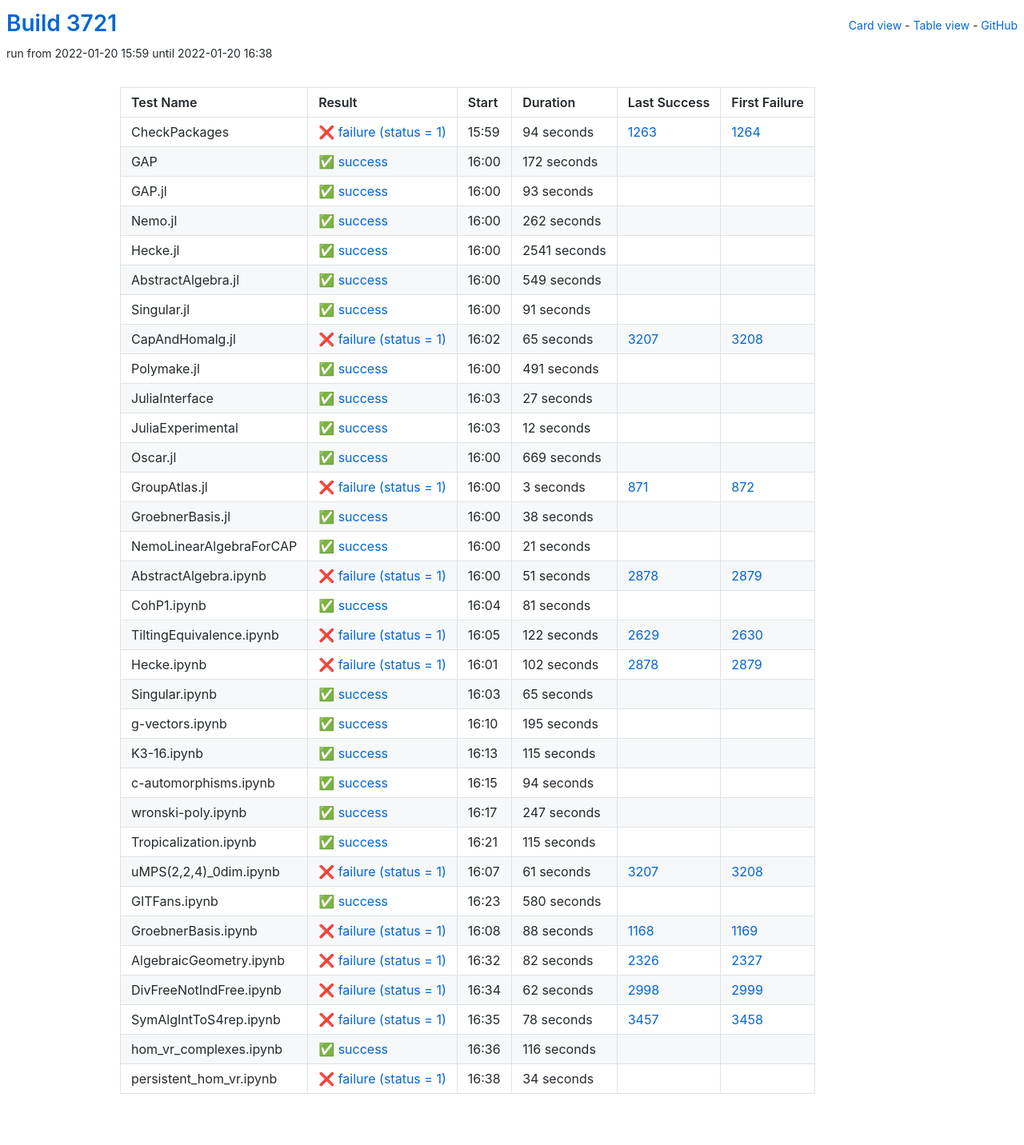
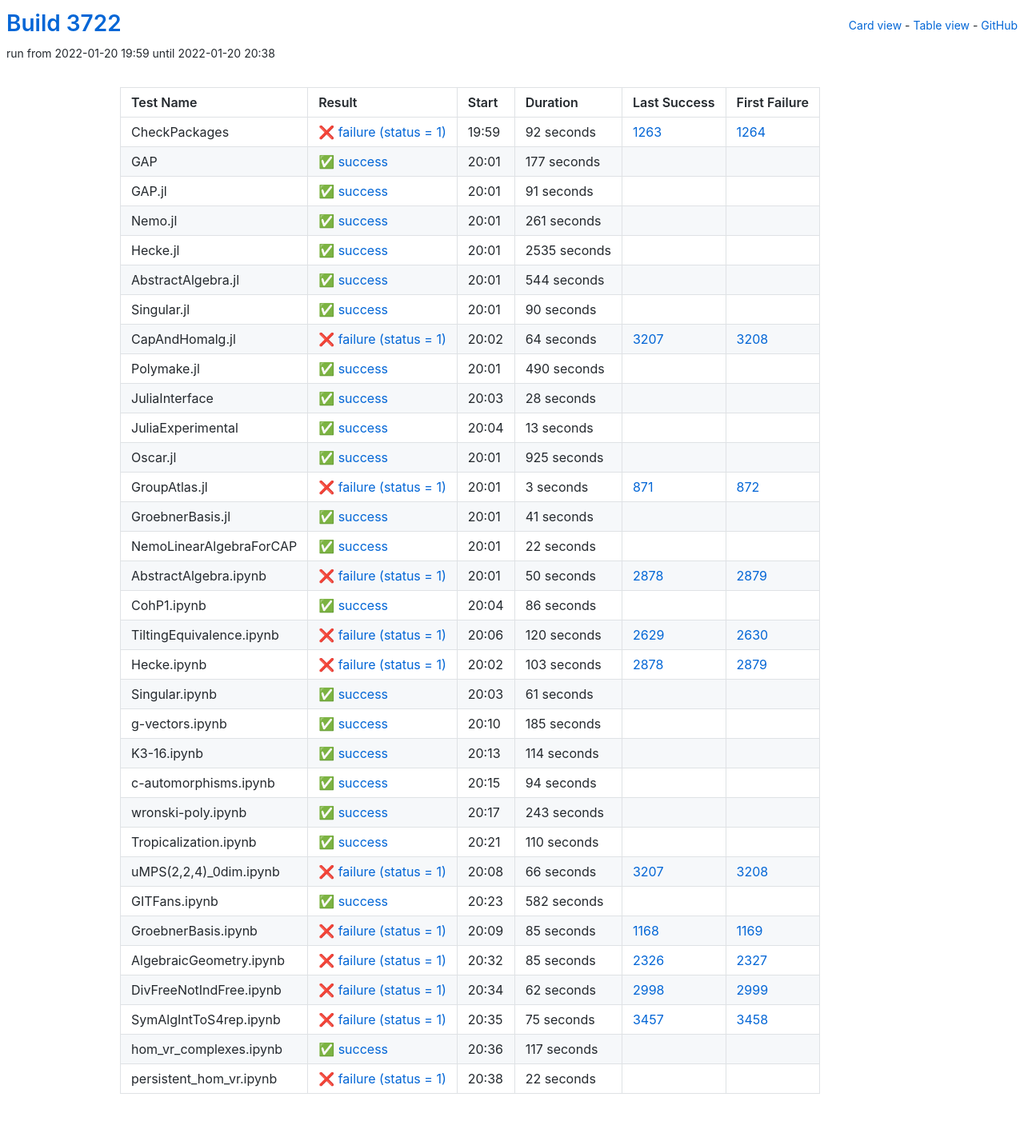
Before and after one commit to oscar-system/oscar-ci-status-stable, a Jekyll site: the page built from table.html, in a window 1280 px wide. Shown: the whole page at 80% size. Built offline with Jekyll 4.4.1, drawn with Linux system fonts in a browser that asks for light colours.

Commit message:
Build #3722

```diff
--- a/_data/ci.yml
+++ b/_data/ci.yml
@@ -1,6 +1,6 @@
 ---
-build: 3721
-build_url: https://oscarci.mathematik.uni-kl.de/job/oscar-stable/3721/
+build: 3722
+build_url: https://oscarci.mathematik.uni-kl.de/job/oscar-stable/3722/
 job: oscar-stable
 organization: oscar-system
 repo: oscar-ci-status-stable
@@ -8,80 +8,32 @@ repourl: https://github.com/oscar-system/oscar-ci-status-stable
 tests:
 - name: CheckPackages
   id: checkpackages
-  log: https://oscarci.mathematik.uni-kl.de/job/oscar-stable/3721/artifact/logs/build-3721/CheckPackages.log
-  start: 2022-01-20 15:59
+  log: https://oscarci.mathematik.uni-kl.de/job/oscar-stable/3722/artifact/logs/build-3722/CheckPackages.log
+  start: 2022-01-20 19:59
   success: false
   exitcode: 1
   status: failure
-  duration: 94
+  duration: 92
   last_success: 1263
   last_success_url: https://oscarci.mathematik.uni-kl.de/job/oscar-stable/1263/
   first_failure: 1264
   first_failure_url: https://oscarci.mathematik.uni-kl.de/job/oscar-stable/1264/
 - name: GAP
   id: gap
-  log: https://oscarci.mathematik.uni-kl.de/job/oscar-stable/3721/artifact/logs/build-3721/GAP.log
-  start: 2022-01-20 16:00
+  log: https://oscarci.mathematik.uni-kl.de/job/oscar-stable/3722/artifact/logs/build-3722/GAP.log
+  start: 2022-01-20 20:01
   success: true
   exitcode: 0
   status: success
-  duration: 172
+  duration: 177
   last_success: false
   last_success_url:
   first_failure: false
   first_failure_url:
 - name: GAP.jl
   id: gap-jl
-  log: https://oscarci.mathematik.uni-kl.de/job/oscar-stable/3721/artifact/logs/build-3721/GAP.jl.log
-  start: 2022-01-20 16:00
-  success: true
-  exitcode: 0
-  status: success
-  duration: 93
-  last_success: false
-  last_success_url:
-  first_failure: false
-  first_failure_url:
-- name: Nemo.jl
-  id: nemo-jl
-  log: https://oscarci.mathematik.uni-kl.de/job/oscar-stable/3721/artifact/logs/build-3721/Nemo.jl.log
-  start: 2022-01-20 16:00
-  success: true
-  exitcode: 0
-  status: success
-  duration: 262
-  last_success: false
-  last_success_url:
-  first_failure: false
-  first_failure_url:
-- name: Hecke.jl
-  id: hecke-jl
-  log: https://oscarci.mathematik.uni-kl.de/job/oscar-stable/3721/artifact/logs/build-3721/Hecke.jl.log
-  start: 2022-01-20 16:00
-  success: true
-  exitcode: 0
-  status: success
-  duration: 2541
-  last_success: false
-  last_success_url:
-  first_failure: false
-  first_failure_url:
-- name: AbstractAlgebra.jl
-  id: abstractalgebra-jl
-  log: https://oscarci.mathematik.uni-kl.de/job/oscar-stable/3721/artifact/logs/build-3721/AbstractAlgebra.jl.log
-  start: 2022-01-20 16:00
-  success: true
-  exitcode: 0
-  status: success
-  duration: 549
-  last_success: false
-  last_success_url:
-  first_failure: false
-  first_failure_url:
-- name: Singular.jl
-  id: singular-jl
-  log: https://oscarci.mathematik.uni-kl.de/job/oscar-stable/3721/artifact/logs/build-3721/Singular.jl.log
-  start: 2022-01-20 16:00
+  log: https://oscarci.mathematik.uni-kl.de/job/oscar-stable/3722/artifact/logs/build-3722/GAP.jl.log
+  start: 2022-01-20 20:01
   success: true
   exitcode: 0
   status: success
@@ -90,70 +42,118 @@ tests:
   last_success_url:
   first_failure: false
   first_failure_url:
+- name: Nemo.jl
+  id: nemo-jl
+  log: https://oscarci.mathematik.uni-kl.de/job/oscar-stable/3722/artifact/logs/build-3722/Nemo.jl.log
+  start: 2022-01-20 20:01
+  success: true
+  exitcode: 0
+  status: success
+  duration: 261
+  last_success: false
+  last_success_url:
+  first_failure: false
+  first_failure_url:
+- name: Hecke.jl
+  id: hecke-jl
+  log: https://oscarci.mathematik.uni-kl.de/job/oscar-stable/3722/artifact/logs/build-3722/Hecke.jl.log
+  start: 2022-01-20 20:01
+  success: true
+  exitcode: 0
+  status: success
+  duration: 2535
+  last_success: false
+  last_success_url:
+  first_failure: false
+  first_failure_url:
+- name: AbstractAlgebra.jl
+  id: abstractalgebra-jl
+  log: https://oscarci.mathematik.uni-kl.de/job/oscar-stable/3722/artifact/logs/build-3722/AbstractAlgebra.jl.log
+  start: 2022-01-20 20:01
+  success: true
+  exitcode: 0
+  status: success
+  duration: 544
+  last_success: false
+  last_success_url:
+  first_failure: false
+  first_failure_url:
+- name: Singular.jl
+  id: singular-jl
+  log: https://oscarci.mathematik.uni-kl.de/job/oscar-stable/3722/artifact/logs/build-3722/Singular.jl.log
+  start: 2022-01-20 20:01
+  success: true
+  exitcode: 0
+  status: success
+  duration: 90
+  last_success: false
+  last_success_url:
+  first_failure: false
+  first_failure_url:
 - name: CapAndHomalg.jl
   id: capandhomalg-jl
-  log: https://oscarci.mathematik.uni-kl.de/job/oscar-stable/3721/artifact/logs/build-3721/CapAndHomalg.jl.log
-  start: 2022-01-20 16:02
+  log: https://oscarci.mathematik.uni-kl.de/job/oscar-stable/3722/artifact/logs/build-3722/CapAndHomalg.jl.log
+  start: 2022-01-20 20:02
   success: false
   exitcode: 1
   status: failure
-  duration: 65
+  duration: 64
   last_success: 3207
   last_success_url: https://oscarci.mathematik.uni-kl.de/job/oscar-stable/3207/
   first_failure: 3208
   first_failure_url: https://oscarci.mathematik.uni-kl.de/job/oscar-stable/3208/
 - name: Polymake.jl
   id: polymake-jl
-  log: https://oscarci.mathematik.uni-kl.de/job/oscar-stable/3721/artifact/logs/build-3721/Polymake.jl.log
-  start: 2022-01-20 16:00
+  log: https://oscarci.mathematik.uni-kl.de/job/oscar-stable/3722/artifact/logs/build-3722/Polymake.jl.log
+  start: 2022-01-20 20:01
   success: true
   exitcode: 0
   status: success
-  duration: 491
+  duration: 490
   last_success: false
   last_success_url:
   first_failure: false
   first_failure_url:
 - name: JuliaInterface
   id: juliainterface
-  log: https://oscarci.mathematik.uni-kl.de/job/oscar-stable/3721/artifact/logs/build-3721/JuliaInterface.log
-  start: 2022-01-20 16:03
+  log: https://oscarci.mathematik.uni-kl.de/job/oscar-stable/3722/artifact/logs/build-3722/JuliaInterface.log
+  start: 2022-01-20 20:03
   success: true
   exitcode: 0
   status: success
-  duration: 27
+  duration: 28
   last_success: false
   last_success_url:
   first_failure: false
   first_failure_url:
 - name: JuliaExperimental
   id: juliaexperimental
-  log: https://oscarci.mathematik.uni-kl.de/job/oscar-stable/3721/artifact/logs/build-3721/JuliaExperimental.log
-  start: 2022-01-20 16:03
+  log: https://oscarci.mathematik.uni-kl.de/job/oscar-stable/3722/artifact/logs/build-3722/JuliaExperimental.log
+  start: 2022-01-20 20:04
   success: true
   exitcode: 0
   status: success
-  duration: 12
+  duration: 13
   last_success: false
   last_success_url:
   first_failure: false
   first_failure_url:
 - name: Oscar.jl
   id: oscar-jl
-  log: https://oscarci.mathematik.uni-kl.de/job/oscar-stable/3721/artifact/logs/build-3721/Oscar.jl.log
-  start: 2022-01-20 16:00
+  log: https://oscarci.mathematik.uni-kl.de/job/oscar-stable/3722/artifact/logs/build-3722/Oscar.jl.log
+  start: 2022-01-20 20:01
   success: true
   exitcode: 0
   status: success
-  duration: 669
+  duration: 925
   last_success: false
   last_success_url:
   first_failure: false
   first_failure_url:
 - name: GroupAtlas.jl
   id: groupatlas-jl
-  log: https://oscarci.mathematik.uni-kl.de/job/oscar-stable/3721/artifact/logs/build-3721/GroupAtlas.jl.log
-  start: 2022-01-20 16:00
+  log: https://oscarci.mathematik.uni-kl.de/job/oscar-stable/3722/artifact/logs/build-3722/GroupAtlas.jl.log
+  start: 2022-01-20 20:01
   success: false
   exitcode: 1
   status: failure
@@ -164,116 +164,116 @@ tests:
   first_failure_url: https://oscarci.mathematik.uni-kl.de/job/oscar-stable/872/
 - name: GroebnerBasis.jl
   id: groebnerbasis-jl
-  log: https://oscarci.mathematik.uni-kl.de/job/oscar-stable/3721/artifact/logs/build-3721/GroebnerBasis.jl.log
-  start: 2022-01-20 16:00
+  log: https://oscarci.mathematik.uni-kl.de/job/oscar-stable/3722/artifact/logs/build-3722/GroebnerBasis.jl.log
+  start: 2022-01-20 20:01
   success: true
   exitcode: 0
   status: success
-  duration: 38
+  duration: 41
   last_success: false
   last_success_url:
   first_failure: false
   first_failure_url:
 - name: NemoLinearAlgebraForCAP
   id: nemolinearalgebraforcap
-  log: https://oscarci.mathematik.uni-kl.de/job/oscar-stable/3721/artifact/logs/build-3721/NemoLinearAlgebraForCAP.log
-  start: 2022-01-20 16:00
+  log: https://oscarci.mathematik.uni-kl.de/job/oscar-stable/3722/artifact/logs/build-3722/NemoLinearAlgebraForCAP.log
+  start: 2022-01-20 20:01
   success: true
   exitcode: 0
   status: success
-  duration: 21
+  duration: 22
   last_success: false
   last_success_url:
   first_failure: false
   first_failure_url:
 - name: AbstractAlgebra.ipynb
   id: abstractalgebra-ipynb
-  log: https://oscarci.mathematik.uni-kl.de/job/oscar-stable/3721/artifact/logs/build-3721/AbstractAlgebra.ipynb.log
-  start: 2022-01-20 16:00
+  log: https://oscarci.mathematik.uni-kl.de/job/oscar-stable/3722/artifact/logs/build-3722/AbstractAlgebra.ipynb.log
+  start: 2022-01-20 20:01
   success: false
   exitcode: 1
   status: failure
-  duration: 51
+  duration: 50
   last_success: 2878
   last_success_url: https://oscarci.mathematik.uni-kl.de/job/oscar-stable/2878/
   first_failure: 2879
   first_failure_url: https://oscarci.mathematik.uni-kl.de/job/oscar-stable/2879/
 - name: CohP1.ipynb
   id: cohp1-ipynb
-  log: https://oscarci.mathematik.uni-kl.de/job/oscar-stable/3721/artifact/logs/build-3721/CohP1.ipynb.log
-  start: 2022-01-20 16:04
+  log: https://oscarci.mathematik.uni-kl.de/job/oscar-stable/3722/artifact/logs/build-3722/CohP1.ipynb.log
+  start: 2022-01-20 20:04
   success: true
   exitcode: 0
   status: success
-  duration: 81
+  duration: 86
   last_success: false
   last_success_url:
   first_failure: false
   first_failure_url:
 - name: TiltingEquivalence.ipynb
   id: tiltingequivalence-ipynb
-  log: https://oscarci.mathematik.uni-kl.de/job/oscar-stable/3721/artifact/logs/build-3721/TiltingEquivalence.ipynb.log
-  start: 2022-01-20 16:05
+  log: https://oscarci.mathematik.uni-kl.de/job/oscar-stable/3722/artifact/logs/build-3722/TiltingEquivalence.ipynb.log
+  start: 2022-01-20 20:06
   success: false
   exitcode: 1
   status: failure
-  duration: 122
+  duration: 120
   last_success: 2629
   last_success_url: https://oscarci.mathematik.uni-kl.de/job/oscar-stable/2629/
   first_failure: 2630
   first_failure_url: https://oscarci.mathematik.uni-kl.de/job/oscar-stable/2630/
 - name: Hecke.ipynb
   id: hecke-ipynb
-  log: https://oscarci.mathematik.uni-kl.de/job/oscar-stable/3721/artifact/logs/build-3721/Hecke.ipynb.log
-  start: 2022-01-20 16:01
+  log: https://oscarci.mathematik.uni-kl.de/job/oscar-stable/3722/artifact/logs/build-3722/Hecke.ipynb.log
+  start: 2022-01-20 20:02
   success: false
   exitcode: 1
   status: failure
-  duration: 102
+  duration: 103
   last_success: 2878
   last_success_url: https://oscarci.mathematik.uni-kl.de/job/oscar-stable/2878/
   first_failure: 2879
   first_failure_url: https://oscarci.mathematik.uni-kl.de/job/oscar-stable/2879/
 - name: Singular.ipynb
   id: singular-ipynb
-  log: https://oscarci.mathematik.uni-kl.de/job/oscar-stable/3721/artifact/logs/build-3721/Singular.ipynb.log
-  start: 2022-01-20 16:03
+  log: https://oscarci.mathematik.uni-kl.de/job/oscar-stable/3722/artifact/logs/build-3722/Singular.ipynb.log
+  start: 2022-01-20 20:03
   success: true
   exitcode: 0
   status: success
-  duration: 65
+  duration: 61
   last_success: false
   last_success_url:
   first_failure: false
   first_failure_url:
 - name: g-vectors.ipynb
   id: g-vectors-ipynb
-  log: https://oscarci.mathematik.uni-kl.de/job/oscar-stable/3721/artifact/logs/build-3721/g-vectors.ipynb.log
-  start: 2022-01-20 16:10
+  log: https://oscarci.mathematik.uni-kl.de/job/oscar-stable/3722/artifact/logs/build-3722/g-vectors.ipynb.log
+  start: 2022-01-20 20:10
   success: true
   exitcode: 0
   status: success
-  duration: 195
+  duration: 185
   last_success: false
   last_success_url:
   first_failure: false
   first_failure_url:
 - name: K3-16.ipynb
   id: k3-16-ipynb
-  log: https://oscarci.mathematik.uni-kl.de/job/oscar-stable/3721/artifact/logs/build-3721/K3-16.ipynb.log
-  start: 2022-01-20 16:13
+  log: https://oscarci.mathematik.uni-kl.de/job/oscar-stable/3722/artifact/logs/build-3722/K3-16.ipynb.log
+  start: 2022-01-20 20:13
   success: true
   exitcode: 0
   status: success
-  duration: 115
+  duration: 114
   last_success: false
   last_success_url:
   first_failure: false
   first_failure_url:
 - name: c-automorphisms.ipynb
   id: c-automorphisms-ipynb
-  log: https://oscarci.mathematik.uni-kl.de/job/oscar-stable/3721/artifact/logs/build-3721/c-automorphisms.ipynb.log
-  start: 2022-01-20 16:15
+  log: https://oscarci.mathematik.uni-kl.de/job/oscar-stable/3722/artifact/logs/build-3722/c-automorphisms.ipynb.log
+  start: 2022-01-20 20:15
   success: true
   exitcode: 0
   status: success
@@ -284,80 +284,80 @@ tests:
   first_failure_url:
 - name: wronski-poly.ipynb
   id: wronski-poly-ipynb
-  log: https://oscarci.mathematik.uni-kl.de/job/oscar-stable/3721/artifact/logs/build-3721/wronski-poly.ipynb.log
-  start: 2022-01-20 16:17
+  log: https://oscarci.mathematik.uni-kl.de/job/oscar-stable/3722/artifact/logs/build-3722/wronski-poly.ipynb.log
+  start: 2022-01-20 20:17
   success: true
   exitcode: 0
   status: success
-  duration: 247
+  duration: 243
   last_success: false
   last_success_url:
   first_failure: false
   first_failure_url:
 - name: Tropicalization.ipynb
   id: tropicalization-ipynb
-  log: https://oscarci.mathematik.uni-kl.de/job/oscar-stable/3721/artifact/logs/build-3721/Tropicalization.ipynb.log
-  start: 2022-01-20 16:21
+  log: https://oscarci.mathematik.uni-kl.de/job/oscar-stable/3722/artifact/logs/build-3722/Tropicalization.ipynb.log
+  start: 2022-01-20 20:21
   success: true
   exitcode: 0
   status: success
-  duration: 115
+  duration: 110
   last_success: false
   last_success_url:
   first_failure: false
   first_failure_url:
 - name: uMPS(2,2,4)_0dim.ipynb
   id: umps-2-2-4-0dim-ipynb
-  log: https://oscarci.mathematik.uni-kl.de/job/oscar-stable/3721/artifact/logs/build-3721/uMPS-2-2-4-_0dim.ipynb.log
-  start: 2022-01-20 16:07
+  log: https://oscarci.mathematik.uni-kl.de/job/oscar-stable/3722/artifact/logs/build-3722/uMPS-2-2-4-_0dim.ipynb.log
+  start: 2022-01-20 20:08
   success: false
   exitcode: 1
   status: failure
-  duration: 61
+  duration: 66
   last_success: 3207
   last_success_url: https://oscarci.mathematik.uni-kl.de/job/oscar-stable/3207/
   first_failure: 3208
   first_failure_url: https://oscarci.mathematik.uni-kl.de/job/oscar-stable/3208/
 - name: GITFans.ipynb
   id: gitfans-ipynb
-  log: https://oscarci.mathematik.uni-kl.de/job/oscar-stable/3721/artifact/logs/build-3721/GITFans.ipynb.log
-  start: 2022-01-20 16:23
+  log: https://oscarci.mathematik.uni-kl.de/job/oscar-stable/3722/artifact/logs/build-3722/GITFans.ipynb.log
+  start: 2022-01-20 20:23
   success: true
   exitcode: 0
   status: success
-  duration: 580
+  duration: 582
   last_success: false
   last_success_url:
   first_failure: false
   first_failure_url:
 - name: GroebnerBasis.ipynb
   id: groebnerbasis-ipynb
-  log: https://oscarci.mathematik.uni-kl.de/job/oscar-stable/3721/artifact/logs/build-3721/GroebnerBasis.ipynb.log
-  start: 2022-01-20 16:08
+  log: https://oscarci.mathematik.uni-kl.de/job/oscar-stable/3722/artifact/logs/build-3722/GroebnerBasis.ipynb.log
+  start: 2022-01-20 20:09
   success: false
   exitcode: 1
   status: failure
-  duration: 88
+  duration: 85
   last_success: 1168
   last_success_url: https://oscarci.mathematik.uni-kl.de/job/oscar-stable/1168/
   first_failure: 1169
   first_failure_url: https://oscarci.mathematik.uni-kl.de/job/oscar-stable/1169/
 - name: AlgebraicGeometry.ipynb
   id: algebraicgeometry-ipynb
-  log: https://oscarci.mathematik.uni-kl.de/job/oscar-stable/3721/artifact/logs/build-3721/AlgebraicGeometry.ipynb.log
-  start: 2022-01-20 16:32
+  log: https://oscarci.mathematik.uni-kl.de/job/oscar-stable/3722/artifact/logs/build-3722/AlgebraicGeometry.ipynb.log
+  start: 2022-01-20 20:32
   success: false
   exitcode: 1
   status: failure
-  duration: 82
+  duration: 85
   last_success: 2326
   last_success_url: https://oscarci.mathematik.uni-kl.de/job/oscar-stable/2326/
   first_failure: 2327
   first_failure_url: https://oscarci.mathematik.uni-kl.de/job/oscar-stable/2327/
 - name: DivFreeNotIndFree.ipynb
   id: divfreenotindfree-ipynb
-  log: https://oscarci.mathematik.uni-kl.de/job/oscar-stable/3721/artifact/logs/build-3721/DivFreeNotIndFree.ipynb.log
-  start: 2022-01-20 16:34
+  log: https://oscarci.mathematik.uni-kl.de/job/oscar-stable/3722/artifact/logs/build-3722/DivFreeNotIndFree.ipynb.log
+  start: 2022-01-20 20:34
   success: false
   exitcode: 1
   status: failure
@@ -368,36 +368,36 @@ tests:
   first_failure_url: https://oscarci.mathematik.uni-kl.de/job/oscar-stable/2999/
 - name: SymAlgIntToS4rep.ipynb
   id: symalginttos4rep-ipynb
-  log: https://oscarci.mathematik.uni-kl.de/job/oscar-stable/3721/artifact/logs/build-3721/SymAlgIntToS4rep.ipynb.log
-  start: 2022-01-20 16:35
+  log: https://oscarci.mathematik.uni-kl.de/job/oscar-stable/3722/artifact/logs/build-3722/SymAlgIntToS4rep.ipynb.log
+  start: 2022-01-20 20:35
   success: false
   exitcode: 1
   status: failure
-  duration: 78
+  duration: 75
   last_success: 3457
   last_success_url: https://oscarci.mathematik.uni-kl.de/job/oscar-stable/3457/
   first_failure: 3458
   first_failure_url: https://oscarci.mathematik.uni-kl.de/job/oscar-stable/3458/
 - name: hom_vr_complexes.ipynb
   id: hom-vr-complexes-ipynb
-  log: https://oscarci.mathematik.uni-kl.de/job/oscar-stable/3721/artifact/logs/build-3721/hom_vr_complexes.ipynb.log
-  start: 2022-01-20 16:36
+  log: https://oscarci.mathematik.uni-kl.de/job/oscar-stable/3722/artifact/logs/build-3722/hom_vr_complexes.ipynb.log
+  start: 2022-01-20 20:36
   success: true
   exitcode: 0
   status: success
-  duration: 116
+  duration: 117
   last_success: false
   last_success_url:
   first_failure: false
   first_failure_url:
 - name: persistent_hom_vr.ipynb
   id: persistent-hom-vr-ipynb
-  log: https://oscarci.mathematik.uni-kl.de/job/oscar-stable/3721/artifact/logs/build-3721/persistent_hom_vr.ipynb.log
-  start: 2022-01-20 16:38
+  log: https://oscarci.mathematik.uni-kl.de/job/oscar-stable/3722/artifact/logs/build-3722/persistent_hom_vr.ipynb.log
+  start: 2022-01-20 20:38
   success: false
   exitcode: 1
   status: failure
-  duration: 34
+  duration: 22
   last_success: false
   last_success_url:
   first_failure: false
```
Also changed, not shown: README.md.
